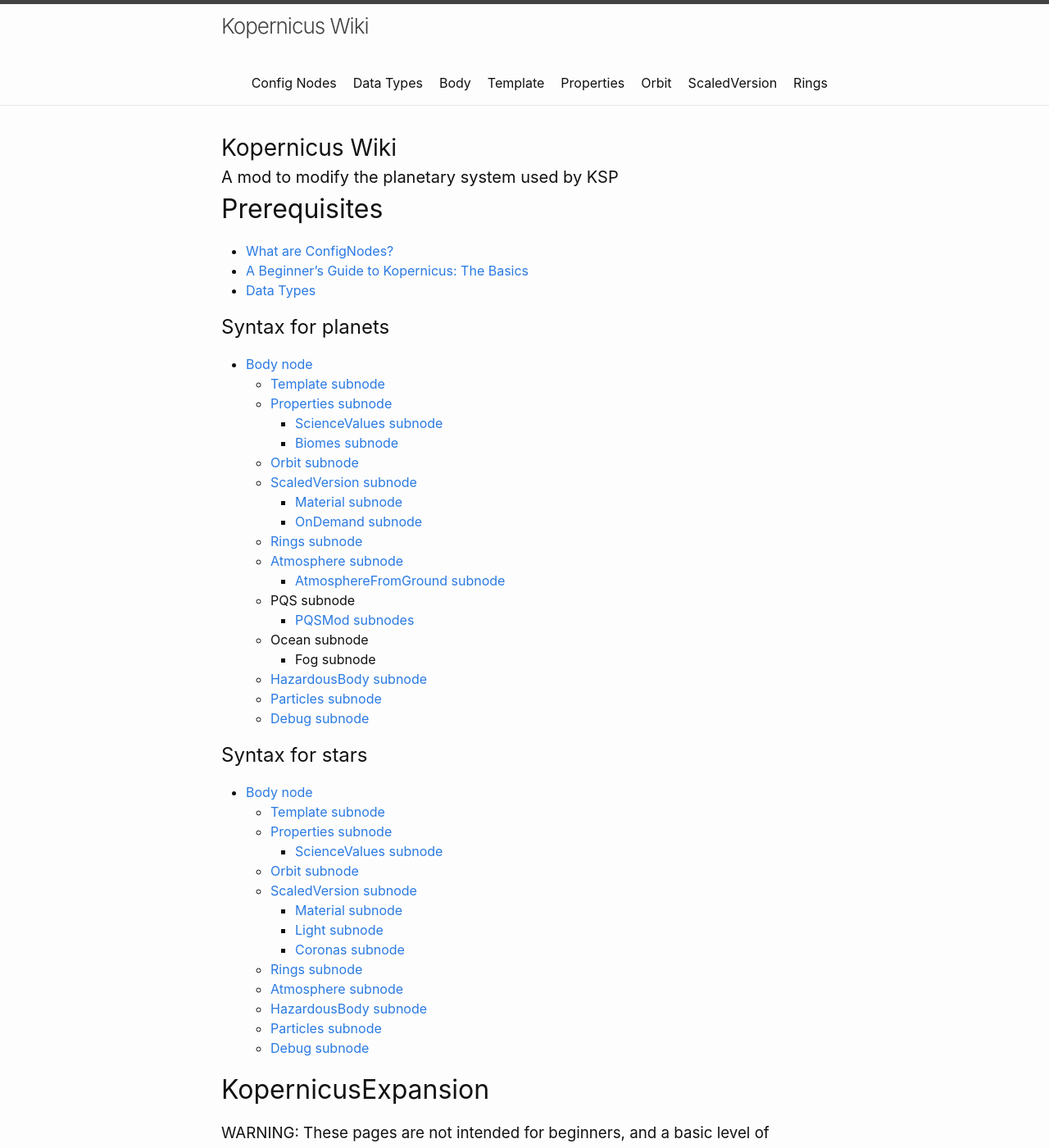
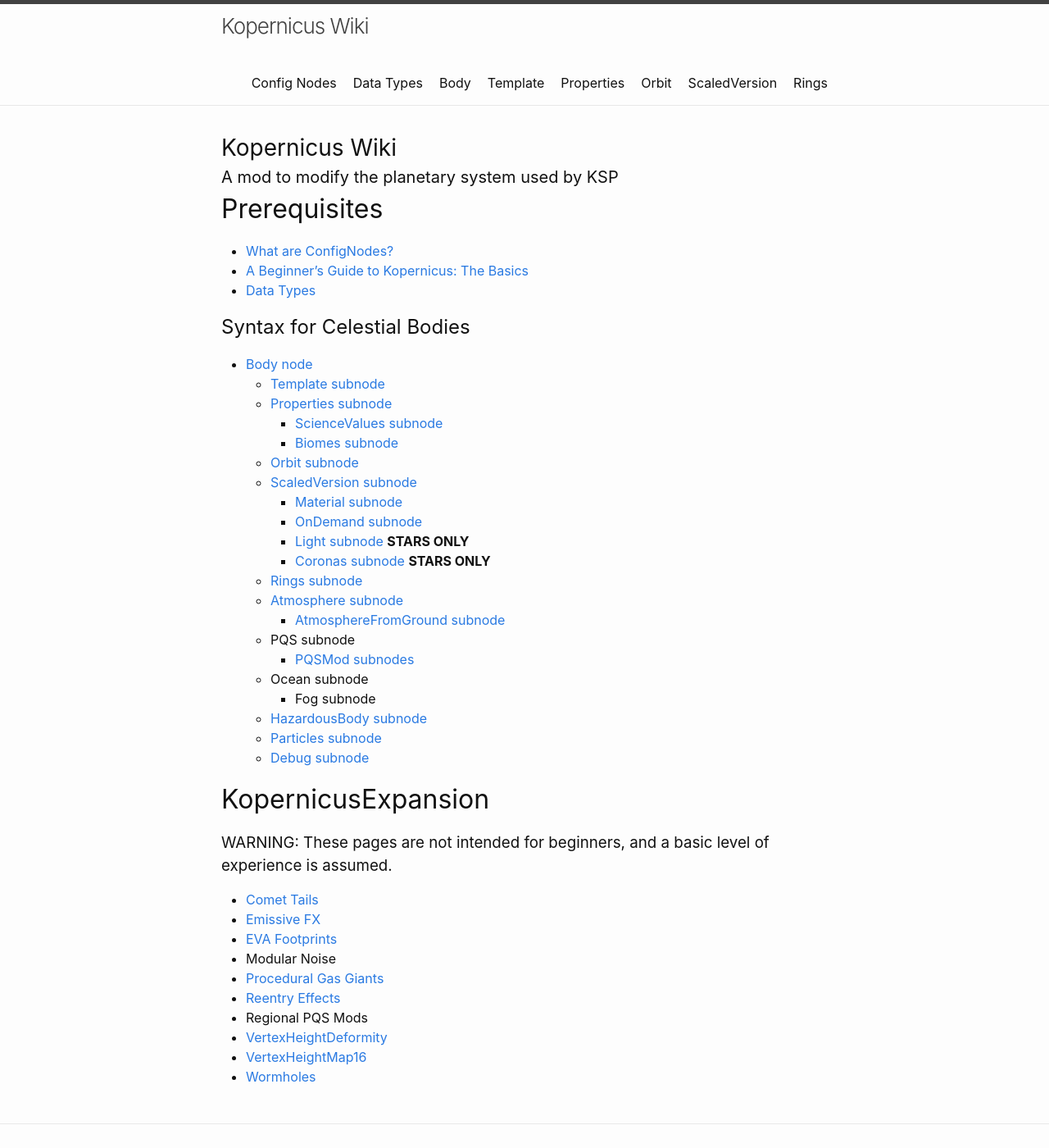
Before and after one commit to Kopernicus/wiki, a Jekyll site: the page built from index.md, in a window 1280 px wide and 1400 px high. Shown: the whole window at 82% size. Built offline with Jekyll 4.4.1, drawn with Linux system fonts in a browser that asks for light colours.

Commit message:
no star section

```diff
--- a/index.md
+++ b/index.md
@@ -18,9 +18,9 @@ subtitle: A mod to modify the planetary system used by KSP
 * [A Beginner's Guide to Kopernicus: The Basics](https://forum.kerbalspaceprogram.com/index.php?/topic/129540-a-beginners-guide-to-kopernicus-the-basics/)
 * [Data Types]({{ site.baseurl }}{% link main/datatypes.md %})
 
-## Syntax for planets
+## Syntax for Celestial Bodies
 * [Body node]({{ site.baseurl }}{% link main/Body.md %})
-  + [Template subnode]({{{ site.baseurl }}{% link main/Template.md %})
+  + [Template subnode]({{ site.baseurl }}{% link main/Template.md %})
   + [Properties subnode]({{ site.baseurl }}{% link main/Properties.md %})
     - [ScienceValues subnode]({{ site.baseurl }}{% link main/Properties/ScienceValues.md %})
     - [Biomes subnode]({{ site.baseurl }}{% link main/Properties/Biome.md %})
@@ -28,6 +28,8 @@ subtitle: A mod to modify the planetary system used by KSP
   + [ScaledVersion subnode]({{ site.baseurl }}{% link main/ScaledVersion.md %})
     - [Material subnode]({{ site.baseurl }}{% link main/ScaledVersion/Material.md %})
     - [OnDemand subnode]({{ site.baseurl }}{% link main/ScaledVersion/OnDemand.md %})
+    - [Light subnode]({{ site.baseurl }}{% link main/ScaledVersion/Light.md %}) **STARS ONLY**
+    - [Coronas subnode]({{ site.baseurl }}{% link main/ScaledVersion/Corona.md %}) **STARS ONLY**
   + [Rings subnode]({{ site.baseurl }}{% link main/Rings.md %})
   + [Atmosphere subnode]({{ site.baseurl }}{% link main/Atmosphere.md %})
     - [AtmosphereFromGround subnode]({{ site.baseurl }}{% link main/Atmosphere/AtmosphereFromGround.md %})
@@ -35,22 +37,6 @@ subtitle: A mod to modify the planetary system used by KSP
     - [PQSMod subnodes]({{ site.baseurl }}{% link PQSMods/PQSMods.md %})
   + Ocean subnode
     - Fog subnode
-  + [HazardousBody subnode]({{ site.baseurl }}{% link main/HazardousBody.md %})
-  + [Particles subnode]({{ site.baseurl }}{% link main/Particles.md %})
-  + [Debug subnode]({{ site.baseurl }}{% link main/Debug.md %})
-
-## Syntax for stars
-* [Body node]({{ site.baseurl }}{% link main/Body.md %})
-  + [Template subnode]({{{ site.baseurl }}{% link main/Template.md %})
-  + [Properties subnode]({{ site.baseurl }}{% link main/Properties.md %})
-    - [ScienceValues subnode]({{ site.baseurl }}{% link main/Properties/ScienceValues.md %})
-  + [Orbit subnode]({{ site.baseurl }}{% link main/Orbit.md %})
-  + [ScaledVersion subnode]({{ site.baseurl }}{% link main/ScaledVersion.md %})
-    - [Material subnode]({{ site.baseurl }}{% link main/ScaledVersion/Material.md %})
-    - [Light subnode]({{ site.baseurl }}{% link main/ScaledVersion/Light.md %})
-    - [Coronas subnode]({{ site.baseurl }}{% link main/ScaledVersion/Corona.md %})
-  + [Rings subnode]({{ site.baseurl }}{% link main/Rings.md %})
-  + [Atmosphere subnode]({{ site.baseurl }}{% link main/Atmosphere.md %})
   + [HazardousBody subnode]({{ site.baseurl }}{% link main/HazardousBody.md %})
   + [Particles subnode]({{ site.baseurl }}{% link main/Particles.md %})
   + [Debug subnode]({{ site.baseurl }}{% link main/Debug.md %})
```
